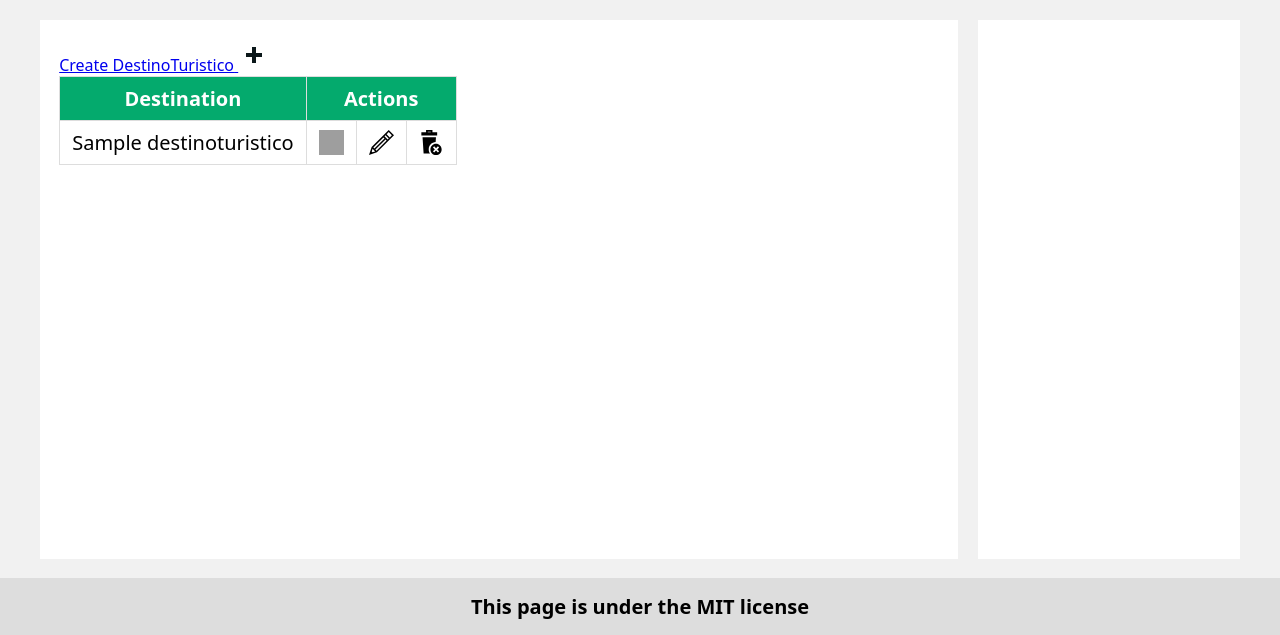
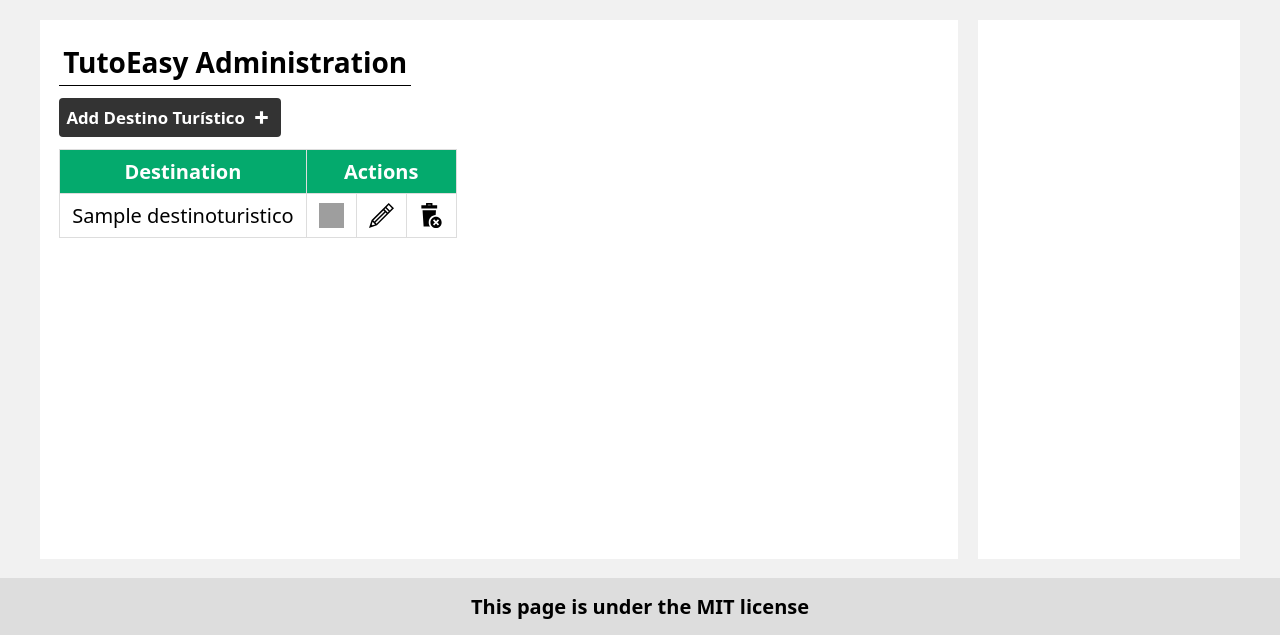
Before and after one commit to gopoma/TravelEasy, a Django app: page /destinations/search/ in a window 1280 px wide. Shown: the part 166-801 px from the top of the page. Run offline with Django 4.2, Linux system fonts and the light colour scheme; tables that the repository leaves empty hold one stand-in row (values such as "Sample post"); grey boxes are pictures that could not be loaded.

Commit message:
Completed styles to TutoEasy Administration

```diff
--- a/src/destinations/templates/destinations/destinations.html
+++ b/src/destinations/templates/destinations/destinations.html
@@ -3,9 +3,11 @@
 {% load static %}
 
 {% block content %}
-    <a href="/destinations/create">
-        <span>Create DestinoTuristico</span>
-        <img src="{% static 'images/creating.svg' %}" alt="Create">
+    <section class="destinations-container">
+        <h2 class="destinations__title">TutoEasy Administration</h2>
+        <a class="destinations__create-btn" href="/destinations/create">
+            <span>Add Destino Turístico</span>
+            <img src="{% static 'images/creating.svg' %}" alt="Add Destino Turístico" width="25" height="25">
         </a>
         <table class="destinations">
             <thead>
@@ -37,4 +39,5 @@
                 {% endfor %}
             </tbody>
         </table>
+    </section>
 {% endblock %}
--- a/src/static/styles/styles.css
+++ b/src/static/styles/styles.css
@@ -299,6 +299,33 @@ label {
 /* /Destination */
 
 /* Destinations */
+.destinations-container {
+    width: max-content;
+    display: flex;
+    flex-direction: column;
+    gap: 0.75rem;
+}
+.destinations__title {
+    width: max-content;
+    border-bottom: 1px solid #000;
+    padding: 0.25rem;
+    font-size: var(--fs-lg);
+}
+.destinations__create-btn {
+    width: max-content;
+    border-radius: 4px;
+    padding: 0.45rem;
+    display: flex;
+    gap: 0.25rem;
+    align-items: center;
+    font-size: var(--fs-md);
+    font-weight: bold;
+    text-decoration: none;
+    color: #FFF;
+    background-color: #333;
+    transition: background 0.3s ease-out;
+}
+.destinations__create-btn:hover {background-color: #666666;}
 .destinations {
     border-collapse: collapse;
     font-size: var(--fs-regular);
```
Also changed, not shown: src/static/images/creating.svg. Lines whose indentation alone changed are shown as unchanged.
